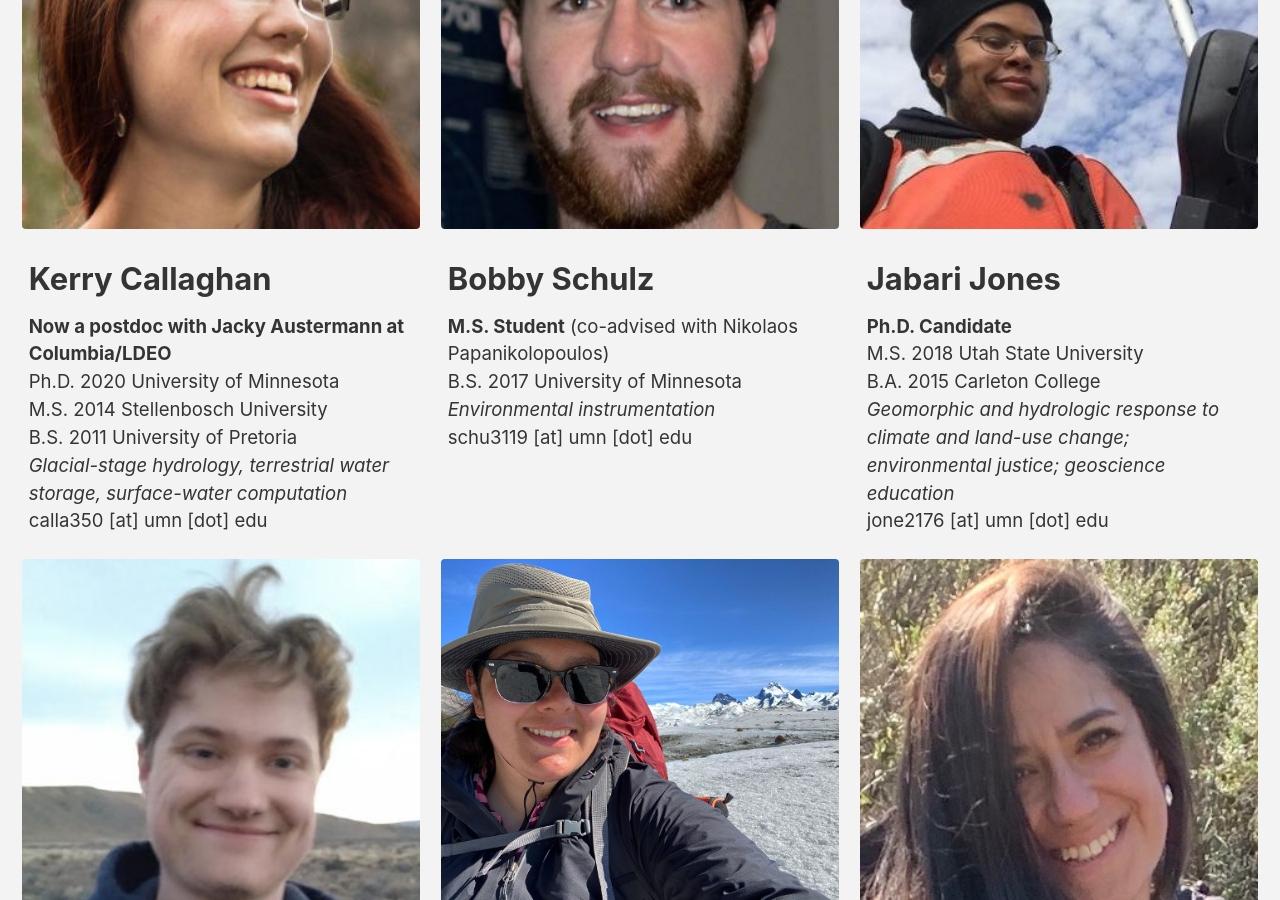
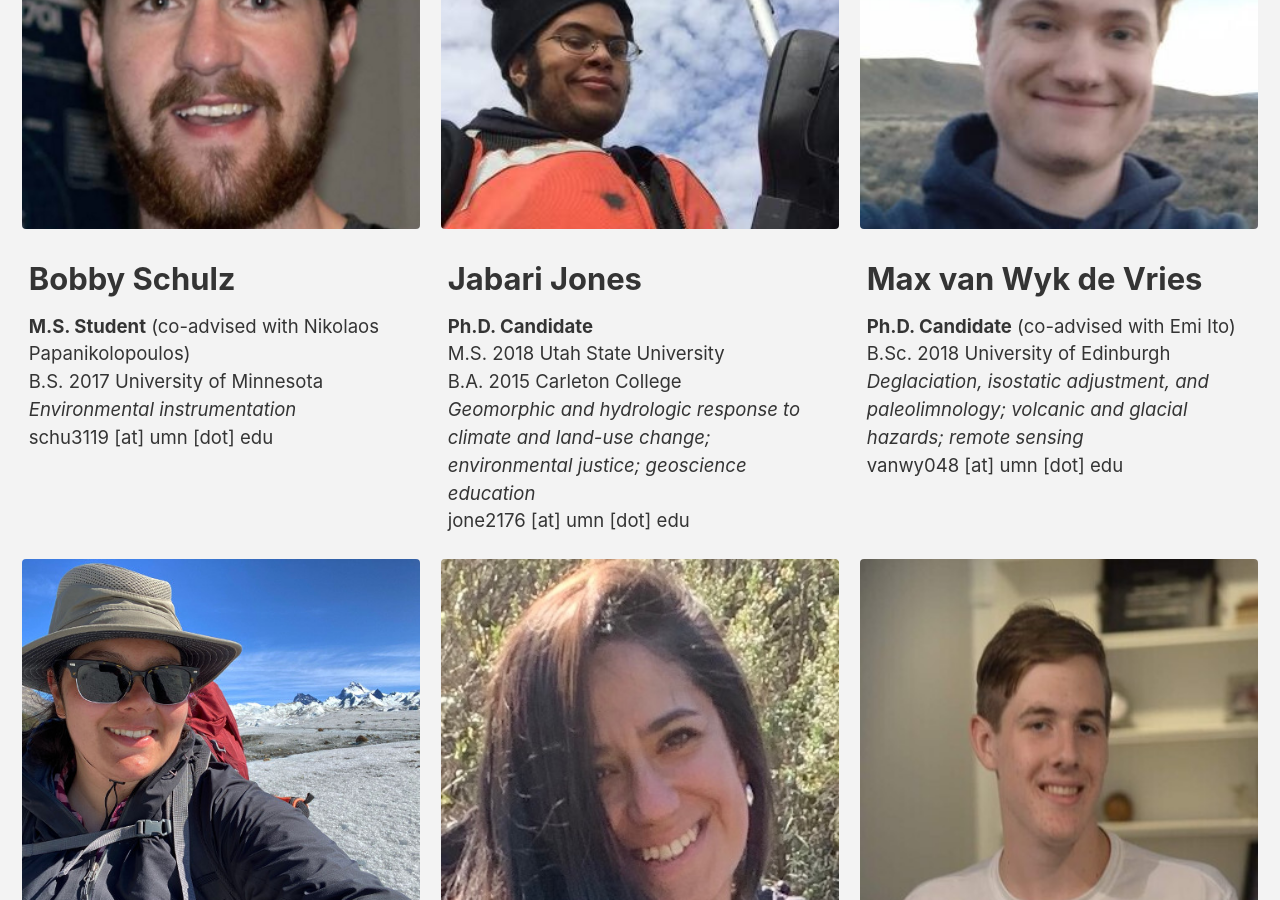
Before and after one commit to MNiMORPH/MNiMORPH.github.io, a Jekyll site: the page built from _pages/people.md, in a window 1280 px wide and 900 px high, scrolled down 2508 px. Built offline with Jekyll 4.4.1, drawn with Linux system fonts in a browser that asks for light colours; cached includes are drawn as plain includes; nearby versions of some CDN libraries; some of the changed text lies outside the part shown.

Commit message:
Kerrrryyyyyyyy!!!!!!

```diff
--- a/_pages/people.md
+++ b/_pages/people.md
@@ -81,19 +81,6 @@
   btn_class: "btn--inverse"
 
 grads:
-  - image_path: /assets/images/headshots/callaghan_square.jpg
-    alt: "Kerry Callaghan"
-    title: "Kerry Callaghan"
-    excerpt: "**Now a postdoc with Jacky Austermann at Columbia/LDEO**<br/>
-              Ph.D. 2020 University of Minnesota<br/>
-              M.S. 2014 Stellenbosch University<br/>
-              B.S. 2011 University of Pretoria<br/>
-              *Glacial-stage hydrology, terrestrial water storage, surface-water computation*<br/>
-              calla350 [at] umn [dot] edu
-              "
-    #url: ""
-    #btn_label: "Homepage"
-    #btn_class: "btn--inverse"
   - image_path: /assets/images/headshots/bobby_square_320px.png
     alt: "Bobby Schulz"
     title: Bobby Schulz
@@ -314,6 +301,14 @@
 
 ### Graduate Students
 
+### Kerry Callaghan (2015--2021)
+
+**PhD, 2021**
+* Coupled groundwater--surface-water modeling on a global scale
+* Efficient algorithms to analyze depressions in landscapes and move water through them
+* Paleoclimate
+* ***Now:*** [Postdoctoral Research Scientist, Columbia/LDEO, Advisor: Jacky Austermann](https://www.ldeo.columbia.edu/~jackya/Group.html)
+
 #### Leah Nelson (2018--2021)
 **MS, 2021**
 * Integrated Water Resources on two volcanoes in Ecuador
```
